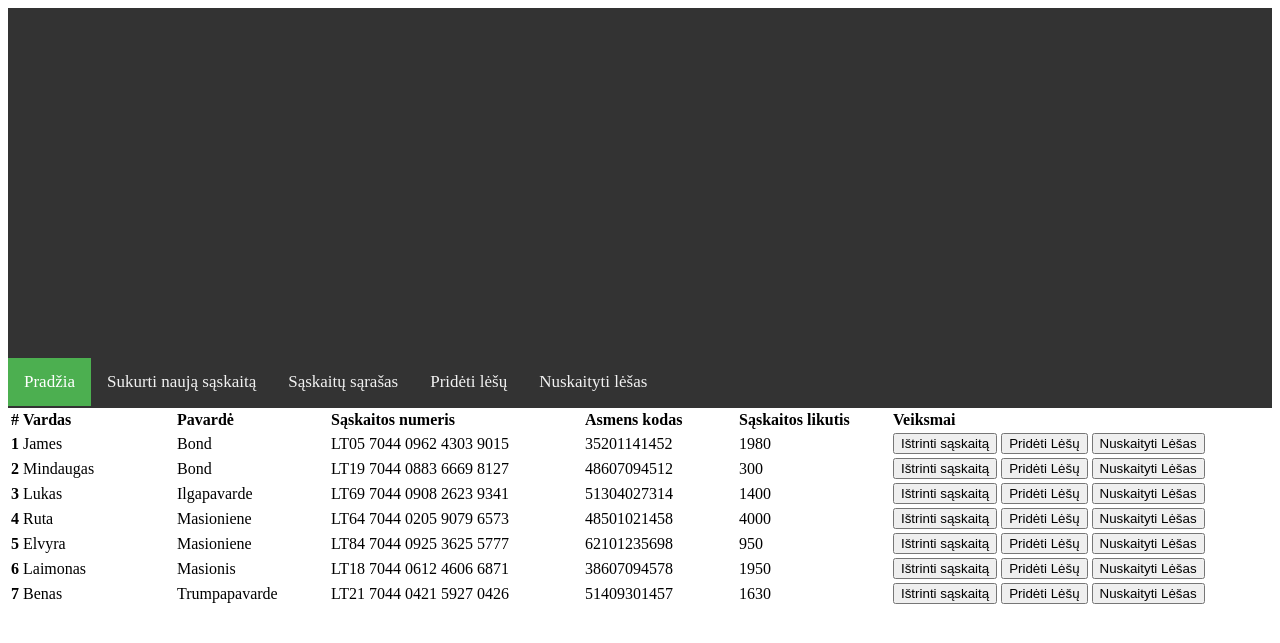
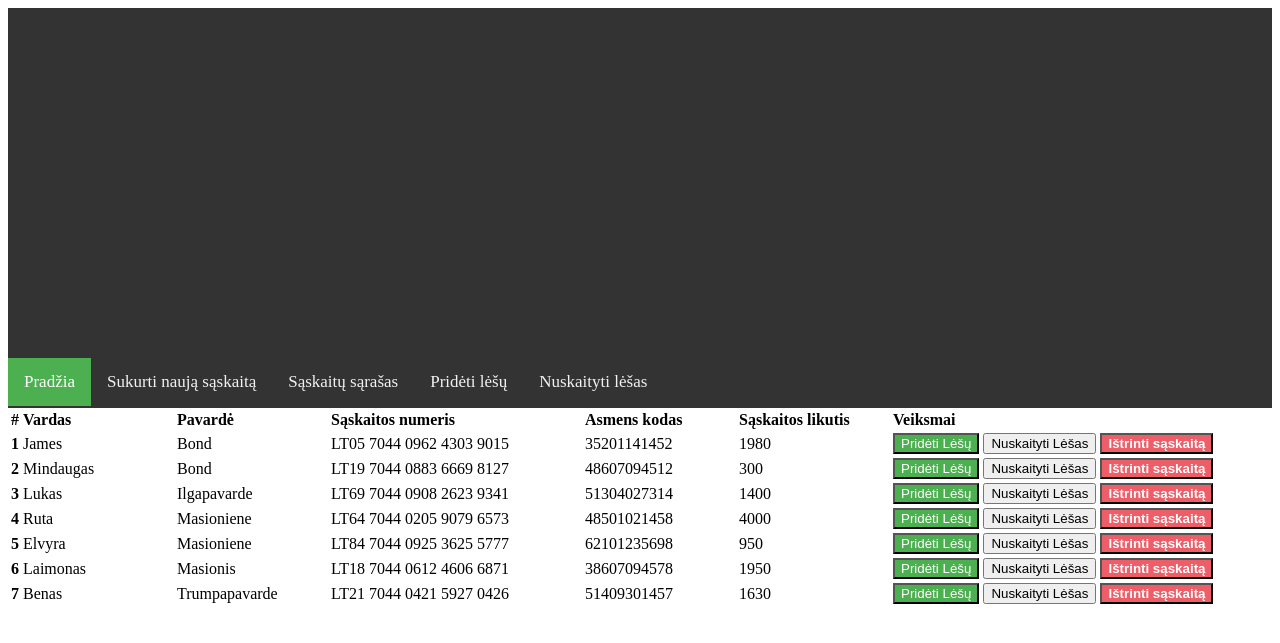
Before and after one commit to LaimonasMas/Virtual_Bank_Application, a PHP site: page /nd/saskaituSarasas.php in a window 1280 px wide. Shown: the top 643 px of the page. Run offline with PHP 8.4, Linux system fonts and the light colour scheme.

Commit message:
some buttons with colors

```diff
--- a/saskaituSarasas.php
+++ b/saskaituSarasas.php
@@ -71,7 +71,7 @@ $masyvas = json_decode($stringas, 1);
                 <th scope="col" style="width:250px; text-align:left">Sąskaitos numeris</th>
                 <th scope="col" style="width:150px; text-align:left">Asmens kodas</th>
                 <th scope="col" style="width:150px; text-align:left">Sąskaitos likutis</th>
-                <th scope="col" style="width:320px; text-align:left">Veiksmai</th>
+                <th scope="col" style="width:350px; text-align:left">Veiksmai</th>
             </tr>
         </thead>
         <tbody>
@@ -88,14 +88,14 @@ $masyvas = json_decode($stringas, 1);
                         <td><?= $masyvas[$key]['asmensKodas'] ?></td>
                         <td><?= $masyvas[$key]['suma'] ?></td>
                         <td>
-                            <form style="display:inline-block" action="http://localhost/nd/nd_8/saskaituSarasas.php" method="post">
-                                <button type="submit" name="istrintiPagalAK" value="<?= $value['asmensKodas'] ?>">Ištrinti sąskaitą</button>
-                            </form>
                             <form style="display:inline-block" action="http://localhost/nd/nd_8/pridetiLesas.php" method="post">
-                                <button type="submit" name="asmensKodas" value="<?= $value['asmensKodas'] ?>">Pridėti Lėšų</button>
+                                <button style="background:#4CAF50; color:#FFFFFF" type="submit" name="asmensKodas" value="<?= $value['asmensKodas'] ?>">Pridėti Lėšų</button>
                             </form>
                             <form style="display:inline-block" action="http://localhost/nd/nd_8/nuskaitytiLesas.php" method="post">
                                 <button type="submit" name="asmensKodas" value="<?= $value['asmensKodas'] ?>">Nuskaityti Lėšas</button>
+                            </form>
+                            <form style="display:inline-block" action="http://localhost/nd/nd_8/saskaituSarasas.php" method="post">
+                                <button style="background:#ED5E68; color:#FFFFFF; font-weight:bold;" type="submit" name="istrintiPagalAK" value="<?= $value['asmensKodas'] ?>">Ištrinti sąskaitą</button>
                             </form>
                         </td>
                     </tr>
```
